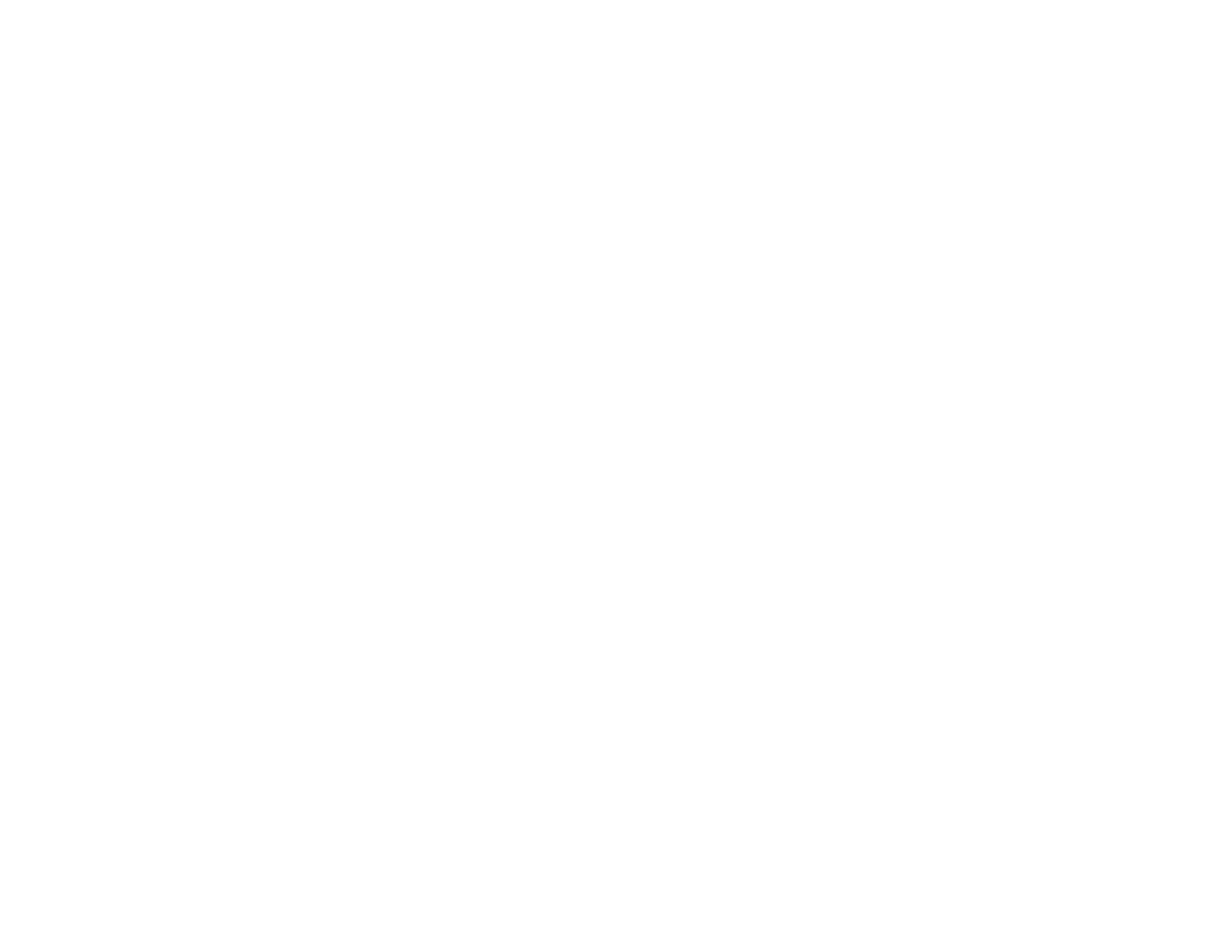
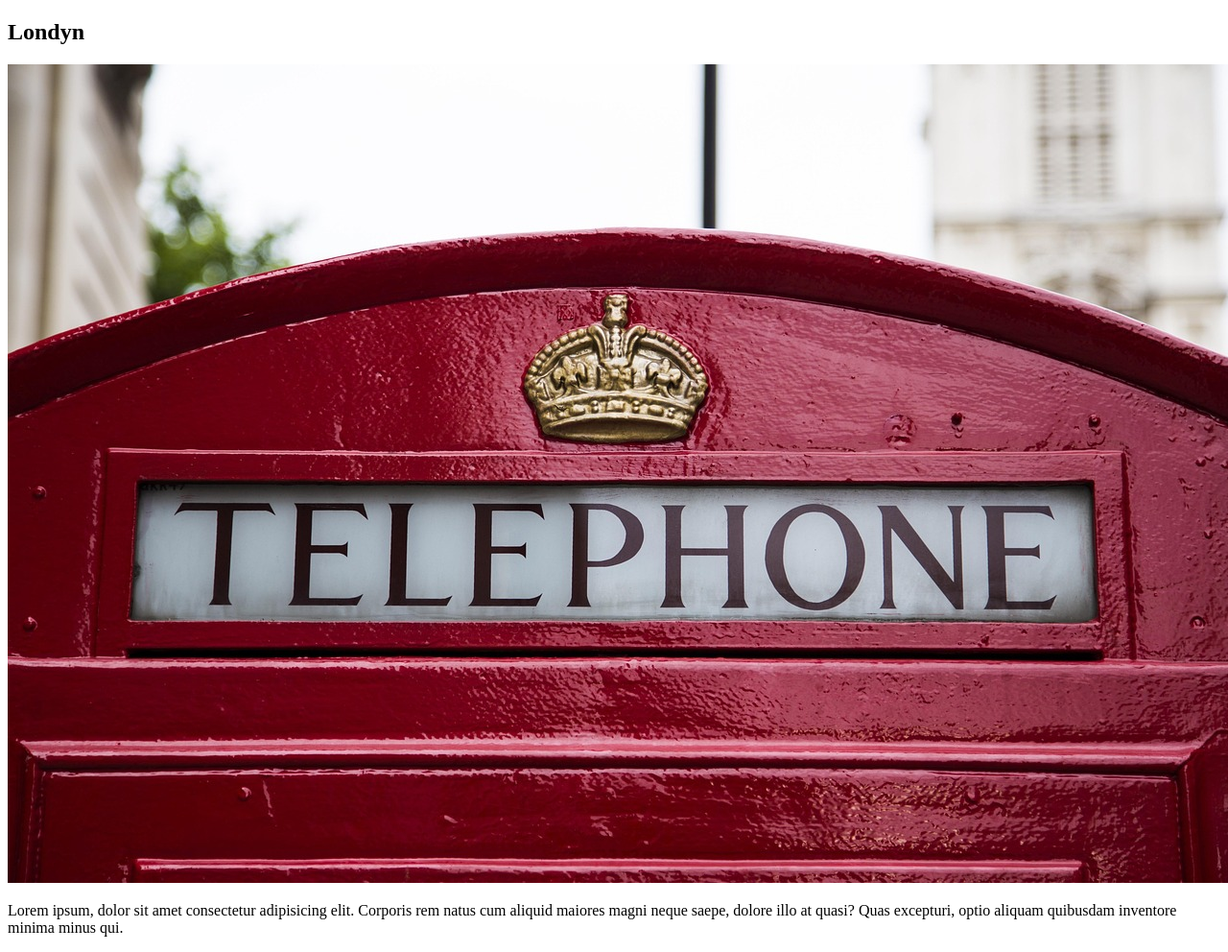
Before and after one commit to rmS900/NWWO_inl3, a plain HTML site: page index.html in a window 1280 px wide. Shown: the whole page at 96% size. Before the commit the page ends 800 px from the top, so only its background shows below. Drawn offline with Linux system fonts and the light colour scheme.

Commit message:
dodaj informacje o Londynie i zdjecie

```diff
--- a/index.html
+++ b/index.html
@@ -3,9 +3,13 @@
 <head>
     <meta charset="UTF-8">
     <meta name="viewport" content="width=device-width, initial-scale=1.0">
-    <title>Document</title>
+    <title>Przewodnik po Londynie</title>
 </head>
 <body>
-
+  <section>
+    <h2>Londyn</h2>
+    <img src="./ichigo121212-phone-booth-203492_1280.jpg" alt="">
+    <p>Lorem ipsum, dolor sit amet consectetur adipisicing elit. Corporis rem natus cum aliquid maiores magni neque saepe, dolore illo at quasi? Quas excepturi, optio aliquam quibusdam inventore minima minus qui.</p>
+  </section>
 </body>
 </html>
```
Also changed, not shown: ichigo121212-phone-booth-203492_1280.jpg (added).
